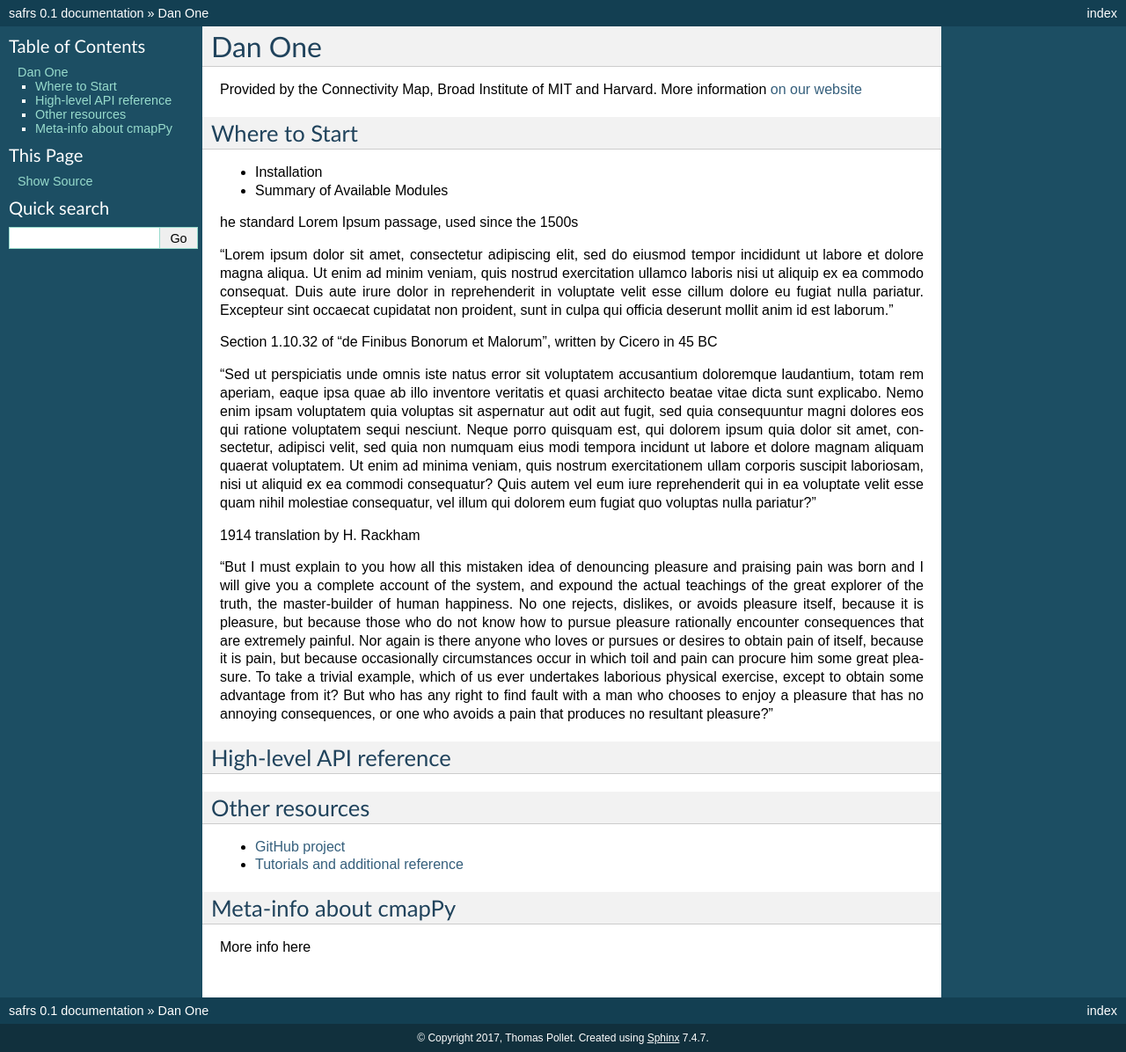
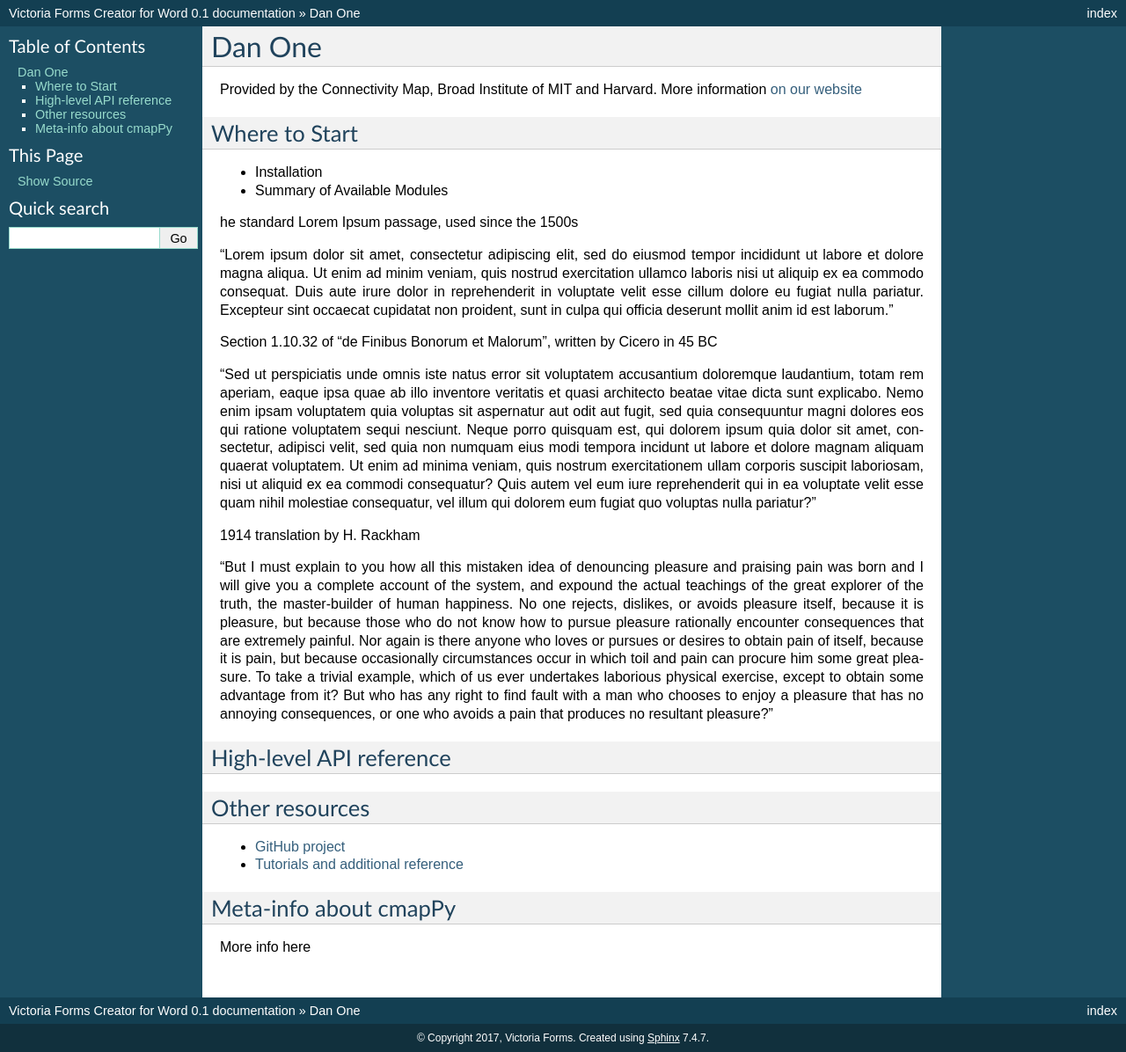
Before and after one commit to dansoper/Test-Docs, a Sphinx documentation site: the page built from docs/index.rst, in a window 1280 px wide. Shown: the whole page at 88% size. Built offline with Sphinx 7.4.7, drawn with Linux system fonts in a browser that asks for light colours; pages that are not in the unit, such as notebooks, are missing from menus.

Commit message:
Changing name

```diff
--- a/docs/conf.py
+++ b/docs/conf.py
@@ -45,8 +45,8 @@ source_suffix = '.rst'
 master_doc = 'index'
 
 # General information about the project.
-project = u'safrs'
-copyright = u'2017, Thomas Pollet'
+project = u'Victoria Forms Creator for Word'
+copyright = u'2017, Victoria Forms'
 
 # The version info for the project you're documenting, acts as replacement for
 # |version| and |release|, also used in various other places throughout the
```
